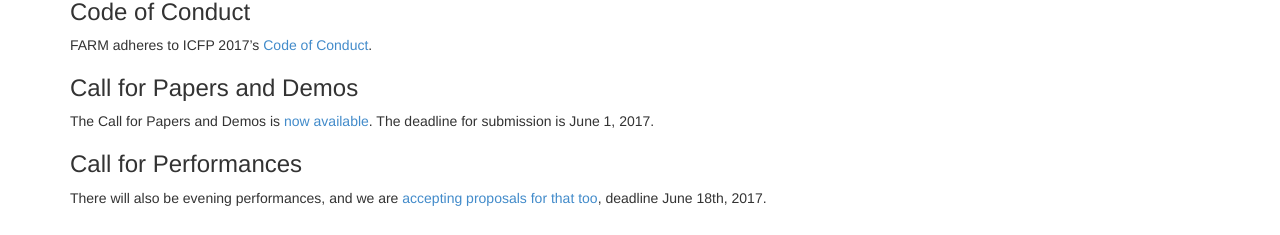
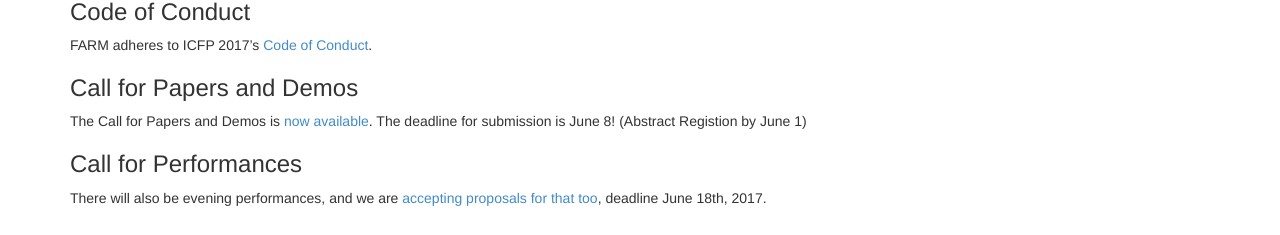
Before and after one commit to functional-art/functional-art.github.com, a Jekyll site: the page built from 2017/index.md, in a window 1280 px wide. Shown: the part 859-1094 px from the top of the page. Built offline with Jekyll 4.4.1, drawn with Linux system fonts in a browser that asks for light colours; nearby versions of some CDN libraries.

Commit message:
autocommit

```diff
--- a/2017/index.md
+++ b/2017/index.md
@@ -60,7 +60,7 @@
 ### Call for Papers and Demos
 
 The Call for Papers and Demos is [now available](cfp.html).
-The deadline for submission is June 1, 2017.
+The deadline for submission is June 8! (Abstract Registion by June 1)
 
 ### Call for Performances
 
```
